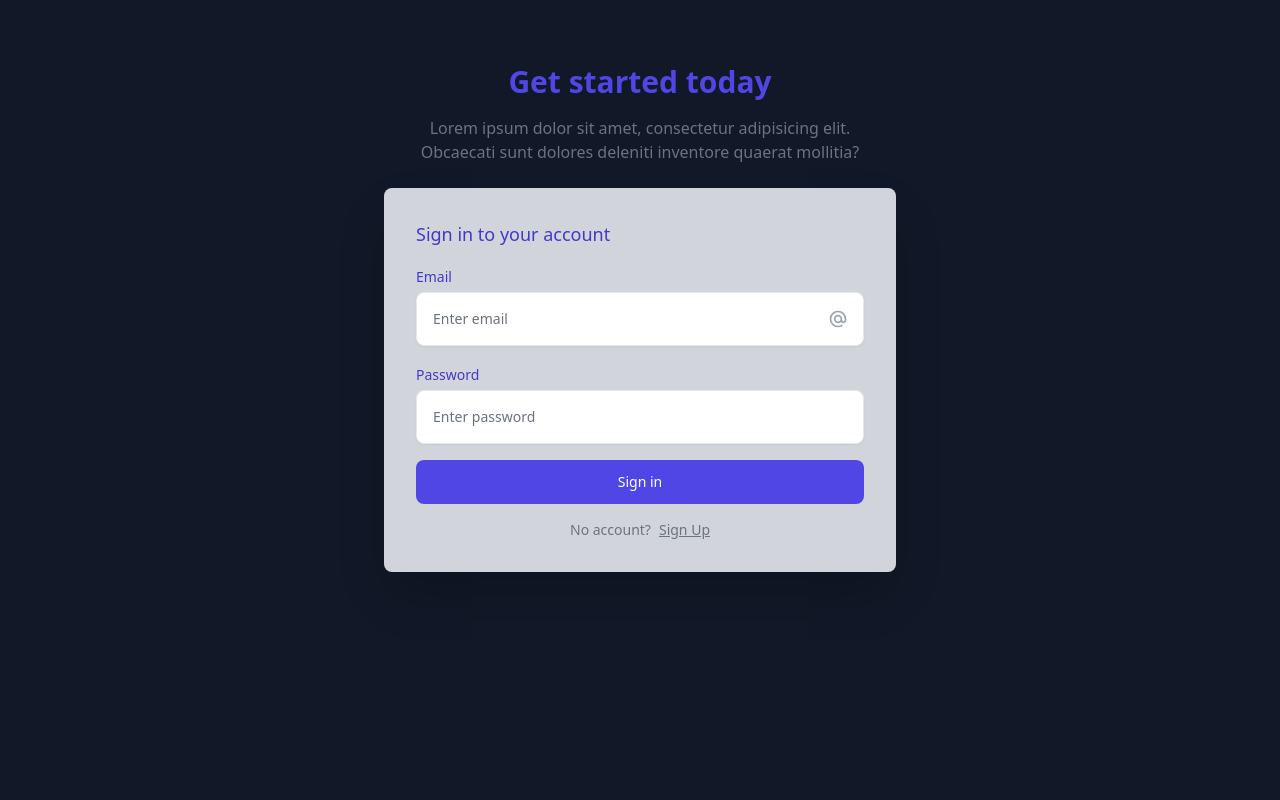
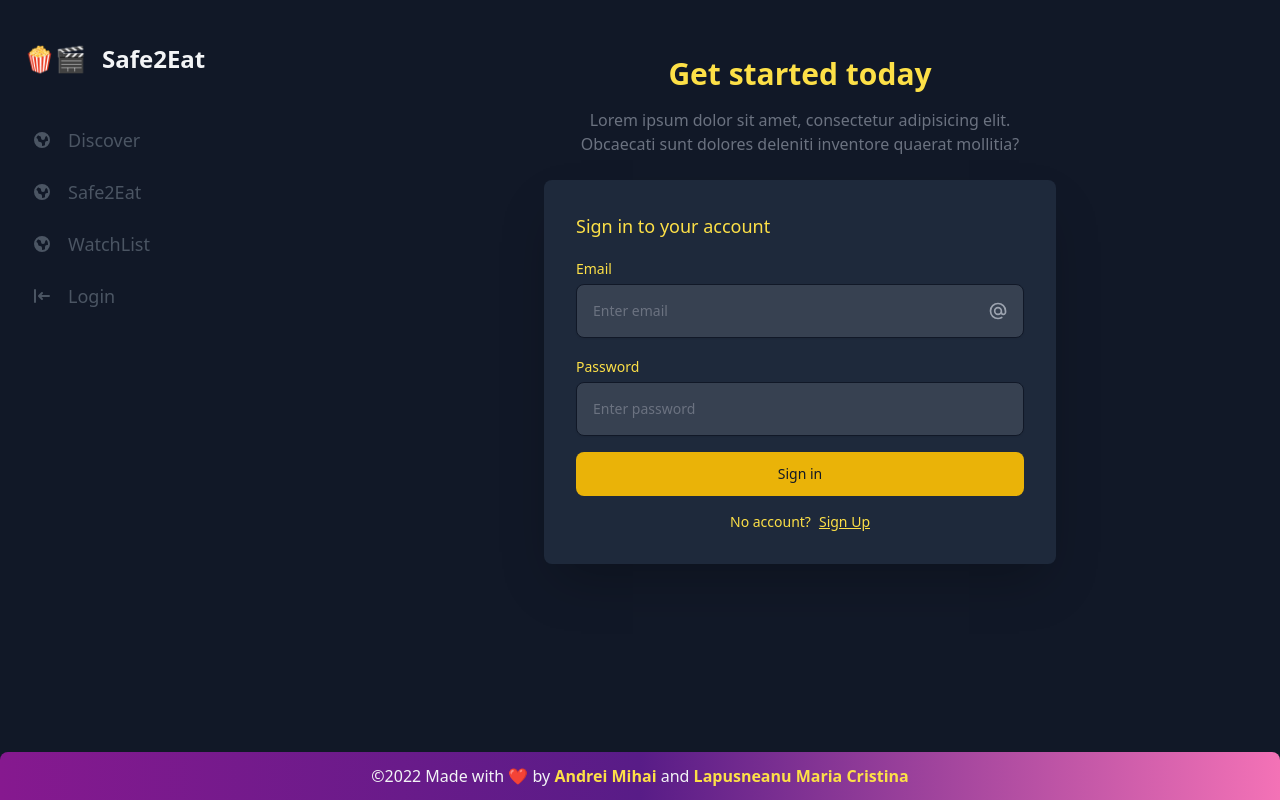
Before and after one commit to LMC23/safe_to_eat, a React (Vite) app in the folder frontend/: page /login in a window 1280 px wide. Built offline with nearby package versions, Linux system fonts and the light colour scheme; no server answers.

Commit message:
added animations

```diff
--- a/frontend/package.json
+++ b/frontend/package.json
@@ -12,6 +12,7 @@
     "@supabase/supabase-js": "^2.0.0-rc.1",
     "@tanstack/react-query": "^4.2.1",
     "axios": "^0.27.2",
+    "framer-motion": "^7.2.0",
     "react": "^18.2.0",
     "react-dom": "^18.2.0",
     "react-router-dom": "^6.3.0"
--- a/frontend/src/App.jsx
+++ b/frontend/src/App.jsx
@@ -1,18 +1,13 @@
 
 import { AuthProvider } from "./contexts/Auth";
-import { BrowserRouter, Routes, Route } from "react-router-dom";
-import { PrivateRoute } from "./components/PrivateRoute";
-import HomePage from "./pages/HomePage";
-import Login from "./pages/Login";
-import SignUp from "./pages/Signup";
-import DefaultLayout from "./components/DefaultLayout";
-import Show from "./pages/Show";
+import { BrowserRouter, Routes, Route, useLocation } from "react-router-dom";
+
 import {
   QueryClient,
   QueryClientProvider,
 } from '@tanstack/react-query'
 import { StoreProvider } from "./contexts/Store";
-import SafeToEat from "./pages/SafeToEat";
+import AnimatedRoutes from "./components/AnimatedRoutes";
 // https://reactrouter.com/docs/en/v6/components/routes
 // https://supabase.com/blog/supabase-js-v2
 // https://github.com/ruanmartinelli/supabase-auth-react/blob/main/src/components/Signup.js
@@ -23,28 +18,14 @@ const queryClient = new QueryClient()
 
 function App() {
 
+
+
   return (
     <QueryClientProvider client={queryClient}>
       <AuthProvider>
         <StoreProvider>
           <BrowserRouter>
-            <Routes>
-              <Route
-                path="/"
-                element={
-
-                  <DefaultLayout>
-
-                    <HomePage />
-                  </DefaultLayout>
-
-                }
-              />
-              <Route path="login" element={<Login />} />
-              <Route path="signup" element={<SignUp />} />
-              <Route path="safe2eat" element={<DefaultLayout><SafeToEat /></DefaultLayout>} />
-              <Route path="/show/:type/:id" element={<DefaultLayout><Show /></DefaultLayout>} />
-            </Routes>
+            <AnimatedRoutes />
           </BrowserRouter>
         </StoreProvider>
       </AuthProvider>
--- /dev/null
+++ b/frontend/src/components/AnimatedRoutes.jsx
@@ -0,0 +1,37 @@
+import { Route, Routes, useLocation } from "react-router-dom";
+import HomePage from "../pages/HomePage";
+import Login from "../pages/Login";
+import SignUp from "../pages/Signup";
+import DefaultLayout from "../components/DefaultLayout";
+import Show from "../pages/Show";
+import SafeToEat from "../pages/SafeToEat";
+import WatchList from "../pages/WatchList";
+
+import { AnimatePresence } from 'framer-motion'
+
+export default function AnimatedRoutes() {
+    const location = useLocation();
+    console.log(location);
+    return (
+        <AnimatePresence exitBeforeEnter>
+            <Routes location={location} key={location.pathname}>
+                <Route
+                    path="/"
+                    element={
+
+                        <DefaultLayout>
+
+                            <HomePage />
+                        </DefaultLayout>
+
+                    }
+                />
+                <Route path="login" element={<DefaultLayout><Login /></DefaultLayout>} />
+                <Route path="signup" element={<DefaultLayout><SignUp /></DefaultLayout>} />
+                <Route path="safe2eat" element={<DefaultLayout><SafeToEat /></DefaultLayout>} />
+                <Route path="watchlist" element={<DefaultLayout><WatchList /></DefaultLayout>} />
+                <Route path="/show/:type/:id" element={<DefaultLayout><Show /></DefaultLayout>} />
+            </Routes>
+        </AnimatePresence>
+    )
+}
--- a/frontend/src/components/Comments.jsx
+++ b/frontend/src/components/Comments.jsx
@@ -1,6 +1,8 @@
+import { useAuth } from "../contexts/Auth";
 import CommentsList from "./CommentsList";
 
 export default function Comments() {
+    const { user } = useAuth();
     return (
         <div className="mt-6">
             <div className="grid grid-cols-3 items-start">
@@ -12,6 +14,7 @@ export default function Comments() {
                 </div>
 
                 <button
+                    disabled={!user}
                     type="button"
                     className="
                             disabled:opacity-50
@@ -32,6 +35,7 @@ export default function Comments() {
                             focus:outline-none
                             focus:ring-2 focus:ring-offset-2
                             mb-4
+                            disabled:cursor-not-allowed
                             "
                 >
                     Send
@@ -39,6 +43,7 @@ export default function Comments() {
             </div>
 
             <textarea
+                disabled={!user}
                 className="
                         flex-1
                         appearance-none
@@ -55,6 +60,7 @@ export default function Comments() {
                         focus:border-transparent
                         disabled:bg-gray-200
                         bg-gray-100 border-gray-300 dark:bg-gray-800 dark:border-gray-900 dark:text-gray-100
+                        disabled:cursor-not-allowed
                 "
                 id="comment"
                 placeholder="Leave a comment..."
--- a/frontend/src/components/Navbar.jsx
+++ b/frontend/src/components/Navbar.jsx
@@ -1,4 +1,4 @@
-import { Link } from "react-router-dom";
+import { Link, useLocation } from "react-router-dom";
 import { useAuth } from "../contexts/Auth";
 
 export default function NavBar() {
@@ -63,7 +63,7 @@ export default function NavBar() {
                 <Link
                     key={route.path}
                     to={route.path}
-                    className=" md:justify-start hover:text-purple-100 flex-grow hover:bg-purple-200 flex items-center p-2 my-2 transition-colors dark:hover:bg-gray-800 dark:hover:text-dark-accent duration-200  text-gray-600 dark:text-gray-400 rounded-lg "
+                    className={` md:justify-start hover:text-purple-100 flex-grow hover:bg-purple-200 flex items-center p-2 my-2 transition-colors dark:hover:bg-gray-800 dark:hover:text-dark-accent duration-200  text-gray-600 dark:text-gray-400 rounded-lg ${location.pathname === route.path ? 'bg-gray-800' : ''}`}
                     href="#"
                 >
                     {route.svg}
--- a/frontend/src/pages/HomePage.jsx
+++ b/frontend/src/pages/HomePage.jsx
@@ -6,6 +6,7 @@ import Pagination from "../components/Pagination";
 import { useQuery, useQueryClient } from "@tanstack/react-query";
 import Loader from "../components/Loader";
 import { useStore } from "../contexts/Store";
+import { motion } from "framer-motion"
 
 
 const fetchHomePageData = (search) => {
@@ -47,7 +48,7 @@ export default function Discover() {
   }
 
   return (
-    <div>
+    <motion.div initial={{ opacity: 0, x: -30 }} animate={{ opacity: 1, x: 0 }} exit={{ opacity: 0, x: -30 }}>
       <form className="relative" onSubmit={handleSearch}>
         <input
           type="text"
@@ -96,6 +97,6 @@ export default function Discover() {
         paginateFront={() => console.log('front')}
         currentPage={1}
       />
-    </div >
+    </motion.div >
   );
 }
--- a/frontend/src/pages/Login.jsx
+++ b/frontend/src/pages/Login.jsx
@@ -1,6 +1,6 @@
 import { useRef, useState } from "react";
 import { useNavigate, Link } from "react-router-dom";
-
+import { motion } from "framer-motion"
 import { useAuth } from "../contexts/Auth";
 
 export default function Login() {
@@ -27,9 +27,9 @@ export default function Login() {
 
   return (
     <>
-      <div className="max-w-screen-xl px-4 py-16 mx-auto sm:px-6 lg:px-8">
+      <motion.div initial={{ opacity: 0, x: -30 }} animate={{ opacity: 1, x: 0 }} exit={{ opacity: 0, x: -30 }} className="px-4 py-4 mx-auto sm:px-6 lg:px-8">
         <div className="max-w-lg mx-auto">
-          <h1 className="text-2xl font-bold text-center text-indigo-600 sm:text-3xl">
+          <h1 className="text-2xl font-bold text-center sm:text-3xl text-yellow-300">
             Get started today
           </h1>
 
@@ -38,7 +38,7 @@ export default function Login() {
             sunt dolores deleniti inventore quaerat mollitia?
           </p>
 
-          <form onSubmit={handleSubmit} className="p-8 mt-6 mb-0 space-y-4 rounded-lg shadow-2xl bg-gray-300 text-indigo-700">
+          <form onSubmit={handleSubmit} className="p-8 mt-6 mb-0 space-y-4 rounded-lg shadow-2xl bg-slate-800 text-yellow-300">
             <p className="text-lg font-medium">Sign in to your account</p>
 
             <div>
@@ -50,7 +50,7 @@ export default function Login() {
                 <input
                   type="email"
                   id="email"
-                  className="w-full p-4 pr-12 text-sm border-gray-200 rounded-lg shadow-sm"
+                  className="w-full p-4 pr-12 text-sm border-gray-900 rounded-lg shadow-sm bg-gray-700"
                   placeholder="Enter email"
                   ref={emailRef}
                 />
@@ -83,7 +83,7 @@ export default function Login() {
                 <input
                   type="password"
                   id="password"
-                  className="w-full p-4 pr-12 text-sm border-gray-200 rounded-lg shadow-sm"
+                  className="w-full p-4 pr-12 text-sm border-gray-900 rounded-lg shadow-sm bg-gray-700"
                   placeholder="Enter password"
                   ref={passwordRef}
                 />
@@ -94,18 +94,18 @@ export default function Login() {
 
             <button
               type="submit"
-              className="block w-full px-5 py-3 text-sm font-medium text-white bg-indigo-600 rounded-lg"
+              className="block w-full px-5 py-3 text-sm font-medium text-gray-900 bg-yellow-500 rounded-lg"
             >
               Sign in
             </button>
 
-            <p className="text-sm text-center text-gray-500">
+            <p className="text-sm text-center">
               No account?
               <Link to="/signup" className="underline ml-2">Sign Up</Link>
             </p>
           </form>
         </div>
-      </div>
+      </motion.div>
 
       {/* <form onSubmit={handleSubmit} style={{display: 'flex', flexDirection: 'column'}}>
         <div>{error && JSON.stringify(error)}</div>
--- /dev/null
+++ b/frontend/src/pages/WatchList.jsx
@@ -0,0 +1,19 @@
+import { useAuth } from "../contexts/Auth";
+
+export default function WatchList() {
+    const { user } = useAuth();
+
+    if (!user) {
+        return <div className="text-2xl text-gray-100 my-10">
+            You need to be logged in to have a watch list😊.
+        </div>
+    }
+
+    return (
+        <>
+            <div>
+                WatchList here - {user?.email}
+            </div>
+        </>
+    )
+}
```
Also changed, not shown: frontend/src/components/CommentsList.jsx (+5 -5 lines), frontend/src/pages/SafeToEat.jsx (+7 -8 lines), frontend/src/pages/Show.jsx (+5 -4 lines), frontend/src/pages/Signup.jsx (+9 -9 lines), 1 other file (tests, documents, lock files or other folders).
